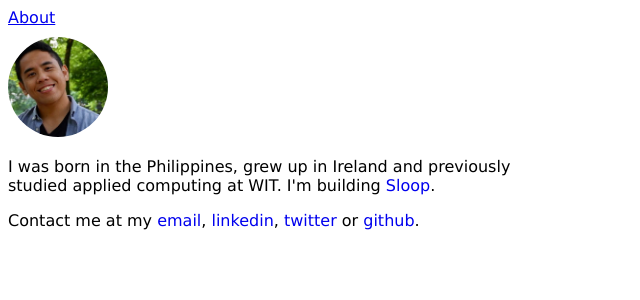
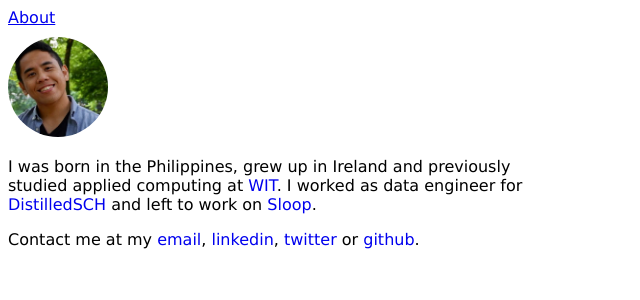
Before and after one commit to jkrclaro/jkrclaro.github.io, a React (Create React App) app: page / in a window 1280 px wide. Shown: the top 300 px of the page, without its empty margins (0-640 px from the left). Built offline with nearby package versions, Linux system fonts and the light colour scheme.

Commit message:
Update about

```diff
--- a/src/components/About.jsx
+++ b/src/components/About.jsx
@@ -17,8 +17,8 @@ class About extends React.Component {
             <div style={{maxWidth: 525}}>
                 <img alt='me.png' src='/me.png' height='100' width='100' style={{borderRadius: 50}}></img>
                 <p>
-                    I was born in the Philippines, grew up in Ireland and previously studied applied computing at WIT.
-                    I'm building <a href='https://www.trysloop.com' target='_blank' rel='noopener noreferrer'>Sloop</a>.
+                    I was born in the Philippines, grew up in Ireland and previously studied applied computing at <a href='https://www.wit.ie' target='_blank' rel='noopener noreferrer'>WIT</a>.
+                    I worked as data engineer for <a href='https://www.distilledsch.ie' target='_blank' rel='noopener noreferrer'>DistilledSCH</a> and left to work on <a href='https://www.trysloop.com' target='_blank' rel='noopener noreferrer'>Sloop</a>.
                 </p>
                 <p>
                     Contact me at my <a href='mailto:jkrclaro@gmail.com'>email</a>, <a href='https://www.linkedin.com/in/johnclaro' target='_blank' rel='noopener noreferrer'>linkedin</a>, <a href='https://www.twitter.com/johnclaro_' target='_blank' rel='noopener noreferrer'>twitter</a> or <a href='https://github.com/johnclaro' target='_blank' rel='noopener noreferrer'>github</a>.
```
